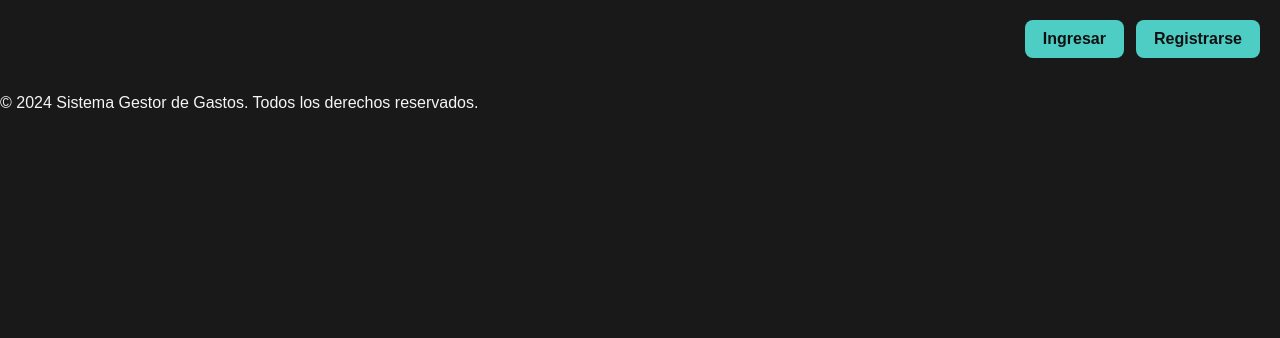
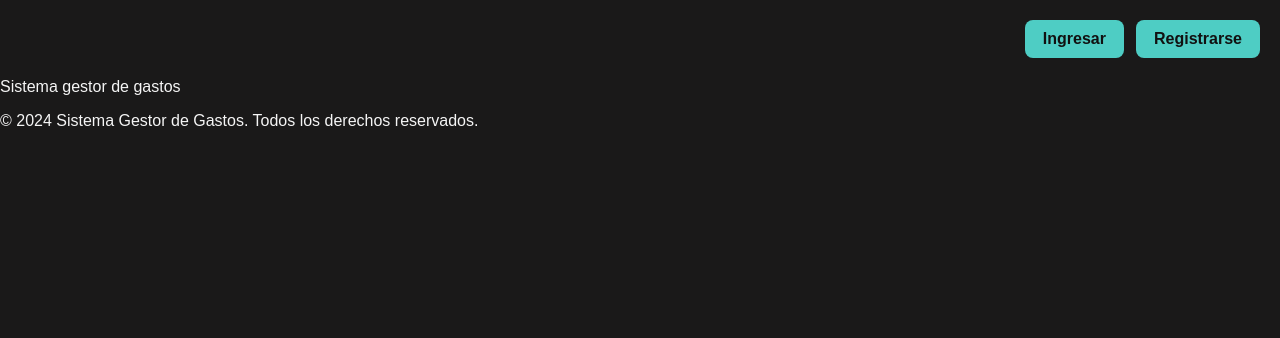
Before and after one commit to J0shu4N4varr0/SGG-5-14, a PHP site: page / in a window 1280 px wide. Shown: the top 338 px of the page. Run offline with PHP 8.4, Linux system fonts and the light colour scheme.

Commit message:
filling the gaps (and starting building the DB)

```diff
--- a/public/index.php
+++ b/public/index.php
@@ -9,7 +9,10 @@
 <body>
     <?php
         include '../includes/header.php';
+        echo 'Sistema gestor de gastos', PHP_EOL;
+
         include '../includes/footer.php';
     ?>
+
 </body>
 </html>
```
